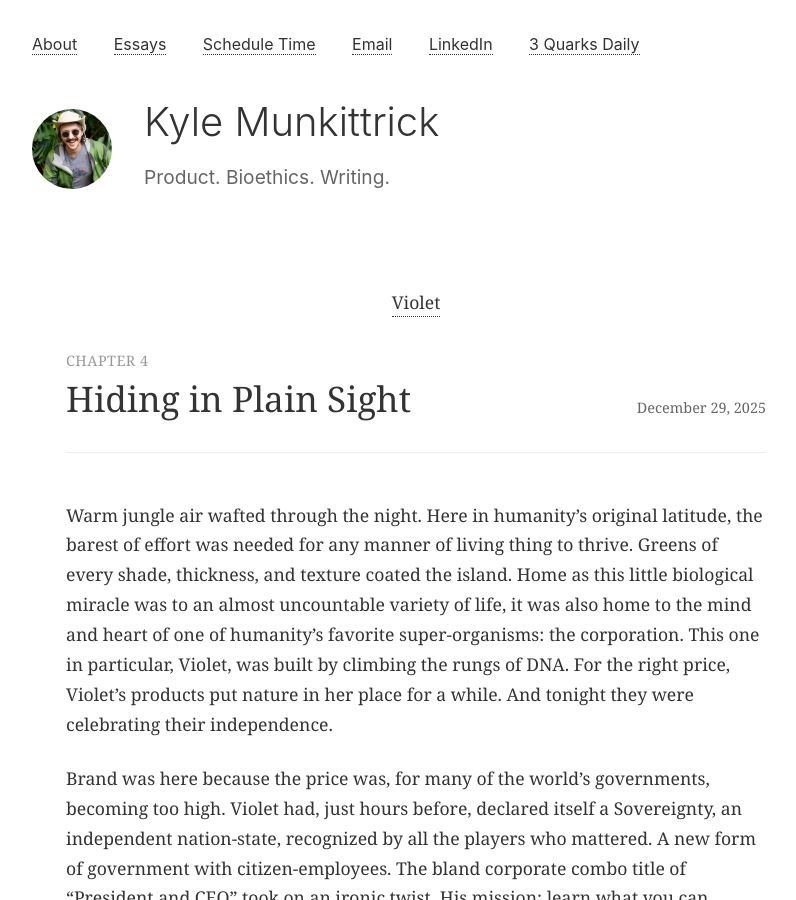
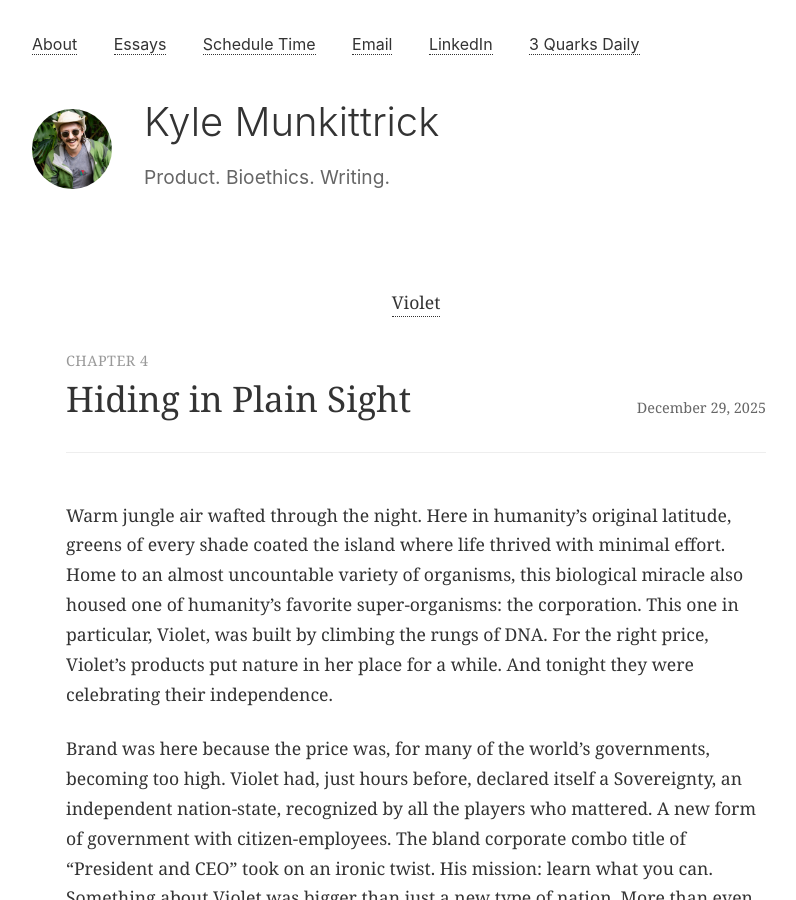
Before and after one commit to kmunki/kmunki.github.io, a Jekyll site: the page built from _fiction/violet/014-chapter-04.md, in a window 1280 px wide and 900 px high. Shown: the whole window, without its empty margins (224-1020 px from the left). Built offline with Jekyll 4.4.1, drawn with Linux system fonts in a browser that asks for light colours; some of the changed text lies outside the part shown.

Commit message:
Polish Ch 4: opening compression, grammar fix
Applied 2 improvements: opening paragraph compression while
preserving worldbuilding, grammar correction in speech.

Full review and proposals in PR body.

🤖 Generated with Claude Code
Co-Authored-By: Claude <noreply@anthropic.com>

```diff
--- a/_fiction/violet/014-chapter-04.md
+++ b/_fiction/violet/014-chapter-04.md
@@ -7,7 +7,7 @@ permalink: /fiction/violet/chapter-04/
 act: 1
 date: December 29, 2025
 ---
-Warm jungle air wafted through the night. Here in humanity’s original latitude, the barest of effort was needed for any manner of living thing to thrive. Greens of every shade, thickness, and texture coated the island. Home as this little biological miracle was to an almost uncountable variety of life, it was also home to the mind and heart of one of humanity’s favorite super-organisms: the corporation. This one in particular, Violet, was built by climbing the rungs of DNA. For the right price, Violet’s products put nature in her place for a while. And tonight they were celebrating their independence.
+Warm jungle air wafted through the night. Here in humanity's original latitude, greens of every shade coated the island where life thrived with minimal effort. Home to an almost uncountable variety of organisms, this biological miracle also housed one of humanity's favorite super-organisms: the corporation. This one in particular, Violet, was built by climbing the rungs of DNA. For the right price, Violet's products put nature in her place for a while. And tonight they were celebrating their independence.
 
 Brand was here because the price was, for many of the world’s governments, becoming too high. Violet had, just hours before, declared itself a Sovereignty, an independent nation-state, recognized by all the players who mattered. A new form of government with citizen-employees. The bland corporate combo title of “President and CEO” took on an ironic twist. His mission: learn what you can. Something about Violet was bigger than just a new type of nation. More than even his superiors, Brand found this new truth unnerving. He had seen the Queen bend a knee to the Samraat, her Imperial Majesty of Kerala, but that at least made sense. This way was anarchy.
 
```
Also changed, not shown: other parts of _fiction/violet/014-chapter-04.md (+1 -1 lines).
